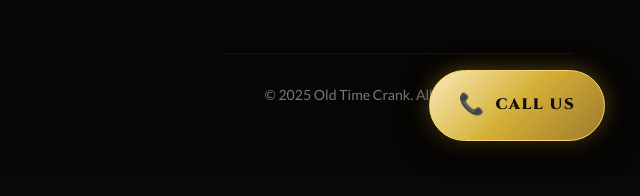
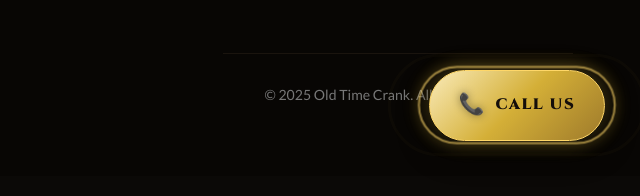
Before and after one commit to PINNACLEAISOLUTIONS/oldtimecrank, a website built with Vite: page index.html in a window 1280 px wide. Shown: the part 2118-2314 px from the top of the page, 640-1280 px from the left. Built offline with nearby package versions, Linux system fonts and the light colour scheme; animation ran at ten frames a second; a web font is replaced by a local one.

Commit message:
Enhance deep obsidian and mahogany palette, radial gold pulse call button, and updated Victor 18 shipping details

```diff
--- a/style.css
+++ b/style.css
@@ -1318,6 +1318,40 @@ img {
   border: 1px solid var(--color-gold-bright);
 }
 
+.floating-call-btn::before,
+.floating-call-btn::after {
+  content: '';
+  position: absolute;
+  top: 50%;
+  left: 50%;
+  width: 100%;
+  height: 100%;
+  border-radius: 50px;
+  border: 2px solid var(--color-gold-bright);
+  transform: translate(-50%, -50%) scale(1);
+  opacity: 0.8;
+  animation: radialGoldPulse 2.8s cubic-bezier(0.2, 0.8, 0.2, 1) infinite;
+  pointer-events: none;
+  z-index: -1;
+}
+
+.floating-call-btn::after {
+  animation-delay: 1.4s;
+}
+
+@keyframes radialGoldPulse {
+  0% {
+    transform: translate(-50%, -50%) scale(0.95);
+    opacity: 0.85;
+    box-shadow: 0 0 10px rgba(212, 175, 55, 0.6);
+  }
+  100% {
+    transform: translate(-50%, -50%) scale(1.5);
+    opacity: 0;
+    box-shadow: 0 0 25px rgba(212, 175, 55, 0);
+  }
+}
+
 .floating-call-btn:hover {
   transform: translateY(-4px) scale(1.06);
   box-shadow: 0 15px 40px rgba(0, 0, 0, 0.6), 0 0 35px rgba(212, 175, 55, 0.7);
@@ -1327,6 +1361,7 @@ img {
 
 .call-icon {
   font-size: 1.3rem;
+  filter: drop-shadow(0 0 4px rgba(0, 0, 0, 0.4));
 }
 
 .call-text {
```
Also changed, not shown: items.html (+1 -1 lines), images/victrola_18_1.png, images/victrola_18_3.png, images/victrola_18_4.png, victrola_18_1.png, victrola_18_3.png, victrola_18_4.png.
